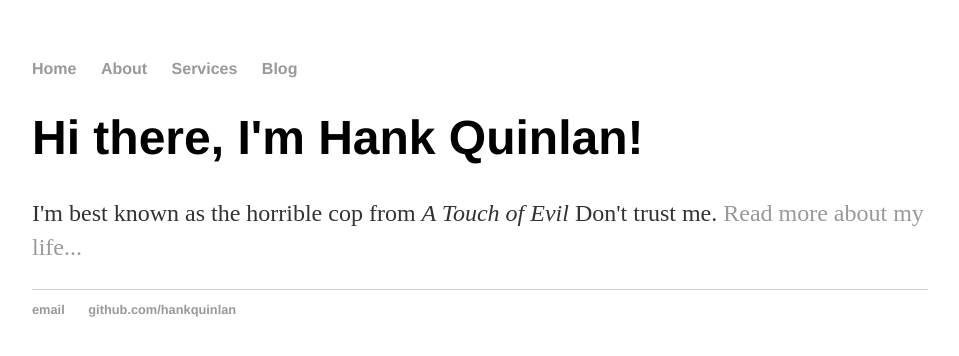
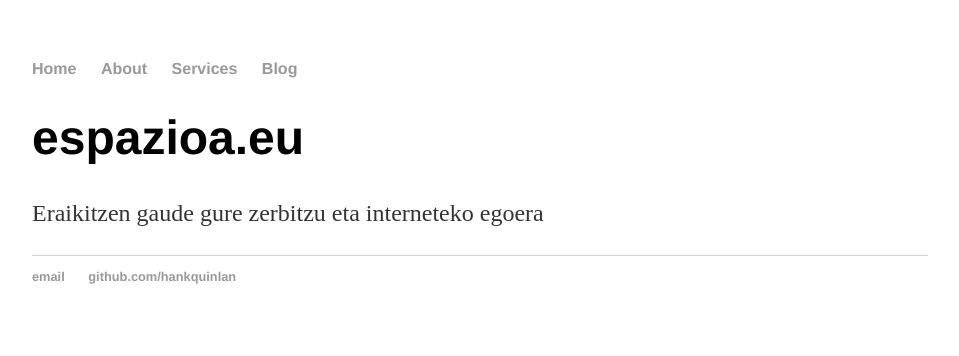
Before and after one commit to Axpere/axpere.github.io, a Jekyll site: the page built from about/index.html, in a window 1280 px wide. Shown: the top 356 px of the page, without its empty margins (160-1119 px from the left). Built offline with Jekyll 4.4.1, drawn with Linux system fonts in a browser that asks for light colours.

Commit message:
Update index.html

```diff
--- a/about/index.html
+++ b/about/index.html
@@ -1,8 +1,8 @@
 ---
 layout: default
-title: Hank Quinlan, Horrible Cop
+title: About
 ---
 <div class="blurb">
-	<h1>Hi there, I'm Hank Quinlan!</h1>
-	<p>I'm best known as the horrible cop from <em>A Touch of Evil</em> Don't trust me. <a href="/about">Read more about my life...</a></p>
+	<h1>espazioa.eu</h1>
+	<p>Eraikitzen gaude gure zerbitzu eta interneteko egoera</p>
 </div><!-- /.blurb -->
```
